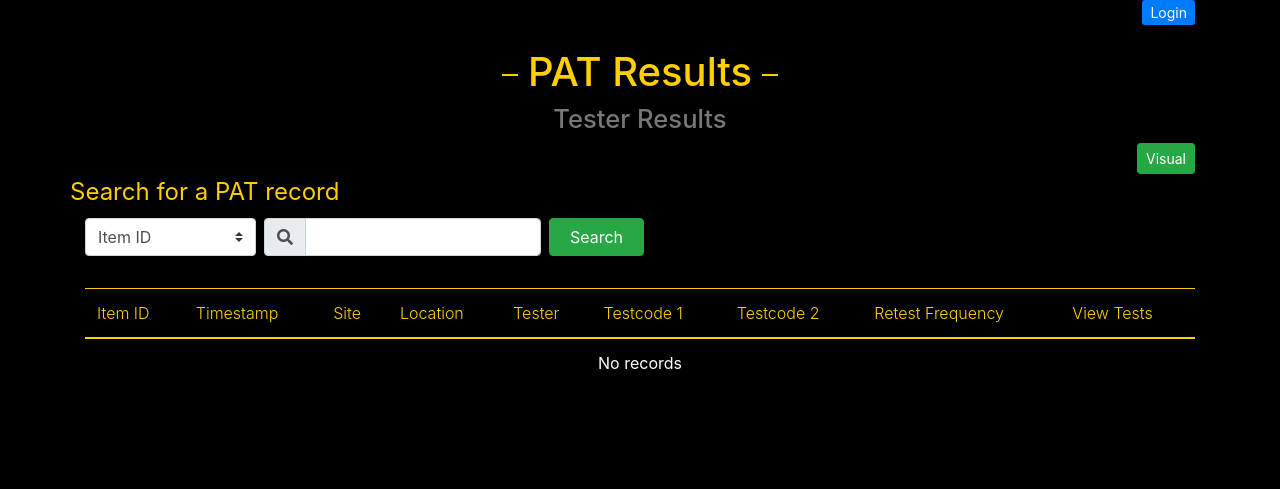
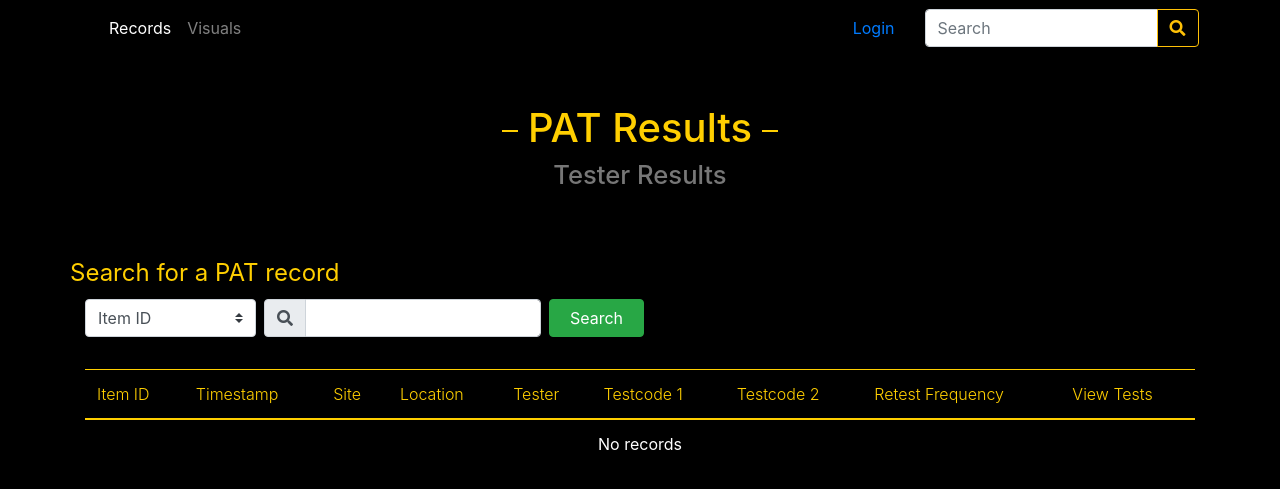
Before and after one commit to backstage-technical-services/asset-database, a Django app: page / in a window 1280 px wide. Shown: the top 489 px of the page. Run offline with Django 3.2, Linux system fonts and the light colour scheme; some libraries are stand-ins or nearby versions.

Commit message:
Made a navbar

```diff
--- a/bts_asset_db/forms.py
+++ b/bts_asset_db/forms.py
@@ -79,3 +79,9 @@ class VisualSearchForm(Form):
                               widget=Select(attrs={'class': 'custom-select'}))
     search_field = CharField(max_length=20,
                              widget=TextInput(attrs={'class': 'form-control'}))
+
+
+class NavBarSearchForm(Form):
+    navbar_search = CharField(max_length=20,
+                              widget=TextInput(attrs={'class': 'form-control',
+                                                      'placeholder': 'Search'}))
--- /dev/null
+++ b/bts_asset_db/templates/bts_asset_db/asset.html
@@ -0,0 +1 @@
+{% extends "bts_asset_db/base.html" %}
--- a/bts_asset_db/templates/bts_asset_db/base.html
+++ b/bts_asset_db/templates/bts_asset_db/base.html
@@ -14,30 +14,10 @@
     {% endblock %}
         <div class = "container">
         <header>
-            <div id="header-wrapper">
-                {% block header %}
-                    {% if user.is_authenticated %}
-                        <p class="text-right">
-                            Hello, {{ user.first_name }}
-                            <a href="{% url 'logout' %}"
-                               class="btn-sm btn-warning">
-                                Logout
-                            </a>
-                        </p>
-                    {% else %}
-                        <p class="text-right">
-                            <a href="{% url 'login' %}"
-                               class="btn-sm btn-primary">
-                                Login
-                            </a>
-                        </p>
-                    {% endif %}
-                {% endblock %}
+            <div id="menu-wrapper">
+                {% block menu %}{% include "bts_asset_db/partials/base/menu.html" %}{% endblock %}
             </div>
         </header>
-            <div id="menu-wrapper">
-                {% block menu %}{% endblock %}
-            </div>
         <main id="site-wrapper">
             <div id="content-wrapper">
                 {% block fancy_header %}
--- /dev/null
+++ b/bts_asset_db/templates/bts_asset_db/partials/base/auth_link.html
@@ -0,0 +1,17 @@
+{% block auth_link %}
+    {% if user.is_authenticated %}
+        <span>
+            Hello, {{ user.first_name }}
+            <a href="{% url 'logout' %}"
+               class="btn-sm btn-warning">
+                Logout
+            </a>
+        </span>
+    {% else %}
+        <span>
+            <a href="{% url 'login' %}">
+                Login
+            </a>
+        </span>
+    {% endif %}
+{% endblock %}
--- a/bts_asset_db/templates/bts_asset_db/partials/base/header.html
+++ /dev/null
@@ -1,3 +0,0 @@
-{% block header %}
-    <a href="{% url 'login' %}" class="btn btn-primary">Login</a>
-{% endblock %}
--- /dev/null
+++ b/bts_asset_db/templates/bts_asset_db/partials/base/menu.html
@@ -0,0 +1,47 @@
+{% block menu %}
+    <nav class="navbar navbar-expand-sm navbar-dark">
+        <div class="collapse navbar-collapse">
+            <ul class="navbar-nav">
+                {% block nav_location %}
+                    {% if location == "Records" %}
+                        <li class="nav-item active"><span class="sr-only">Current: </span>
+                    {% else %}
+                        <li class="nav-item">
+                    {% endif %}
+                            <a class="nav-link" href="{% url 'bts_asset_db:index' %}">
+                                Records
+                            </a>
+                        </li>
+
+                    {% if location == "Visuals" %}
+                        <li class="nav-item active"><span class="sr-only">Current: </span>
+                    {% else %}
+                        <li class="nav-item">
+                    {% endif %}
+                            <a class="nav-link" href="{% url 'bts_asset_db:visual' %}">
+                                Visuals
+                            </a>
+                        </li>
+                {% endblock %}
+            </ul>
+        </div>
+
+        <div class="col  text-right"
+             id="auth_link">
+            {% include "bts_asset_db/partials/base/auth_link.html" %}
+        </div>
+
+        <div class="col-3" id="search">
+            <form class="form-inline">
+                <div class="input-group">
+                    {{ navbar_search.navbar_search }}
+                    <div class="input-group-append">
+                        <button class="btn btn-outline-warning" type="submit">
+                            <span class="fas fa-search"></span>
+                        </button>
+                    </div>
+                </div>
+            </form>
+        </div>
+    </nav>
+{% endblock %}
--- a/bts_asset_db/templates/bts_asset_db/record.html
+++ b/bts_asset_db/templates/bts_asset_db/record.html
@@ -3,7 +3,7 @@
 {% block title %}PAT Testing - Index{% endblock %}
 
 {% block body_wrapper %}
-    {% with page_section="index" page_id="index" %}
+    {% with page_section="record" page_id="record" %}
         {{ block.super }}
     {% endwith %}
 {% endblock %}
@@ -14,17 +14,13 @@
     {% endwith %}
 {% endblock %}
 
+{% block menu %}
+    {% with location="Records" %}
+        {{ block.super }}
+    {% endwith %}
+{% endblock %}
+
 {% block content %}
-
-    <div class="top-buttons">
-        <div class="btn-group-vertical btn-group-sm">
-            <a href="{% url 'bts_asset_db:visual' %}"
-               class="btn btn-success">
-                Visual
-            </a>
-        </div>
-    </div>
-
     <div id="field_area">
         <form action="{% url 'bts_asset_db:records' %}"
               method="get"
--- a/bts_asset_db/views.py
+++ b/bts_asset_db/views.py
@@ -21,7 +21,8 @@ def tokenise_search(search_query):
 
 
 def index(request):
-    context = {'form': ItemForm()}
+    context = {'form': ItemForm(),
+               'navbar_search': NavBarSearchForm()}
     return render(request, 'bts_asset_db/record.html', context)
 
 
@@ -77,7 +78,8 @@ def get_records(request):
 def visual(request):
     context = {'visual_submit_form': VisualAddForm(auto_id="v_%s"),
                'repair_submit_form': RepairAddForm(auto_id="r_%s"),
-               'search_form': VisualSearchForm()}
+               'search_form': VisualSearchForm(),
+               'navbar_search': NavBarSearchForm()}
 
     # TODO: Add authentication again:
     #  if request.user.is_authenticated and
--- /dev/null
+++ b/scss/components/_navbar.scss
@@ -0,0 +1,3 @@
+nav {
+  background-color: $btsyellow;
+}
--- a/scss/main.scss
+++ b/scss/main.scss
@@ -14,3 +14,5 @@
 @import "structures/forms";
 @import "structures/layout";
 @import "structures/modals";
+
+// @import "components/navbar";
--- a/scss/structures/_headers.scss
+++ b/scss/structures/_headers.scss
@@ -1,5 +1,5 @@
 h1 {
-  margin-top: 1.5rem;
+  margin-top: 3rem;
   text-align: center;
   color: $btsyellow;
 
@@ -22,4 +22,5 @@ h2 {
   text-align: center;
   font-size: 1.6rem;
   color: #777;
+  margin-bottom: 4rem;
 }
```
Also changed, not shown: bts_asset_db/templates/bts_asset_db/visual.html (+6 -10 lines), bts_asset_db/static/bts_asset_db/css/main.css, 1 other file.
